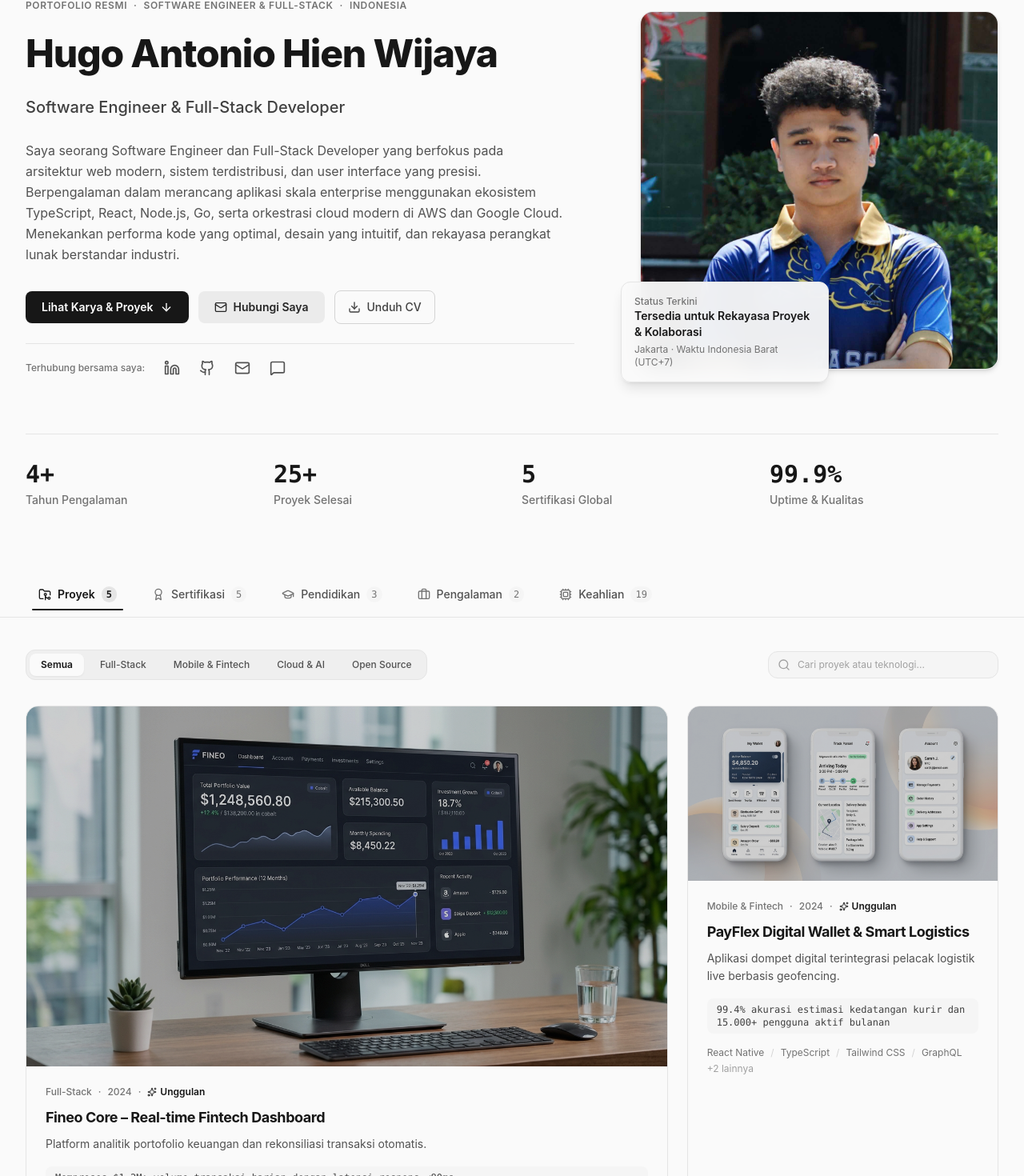
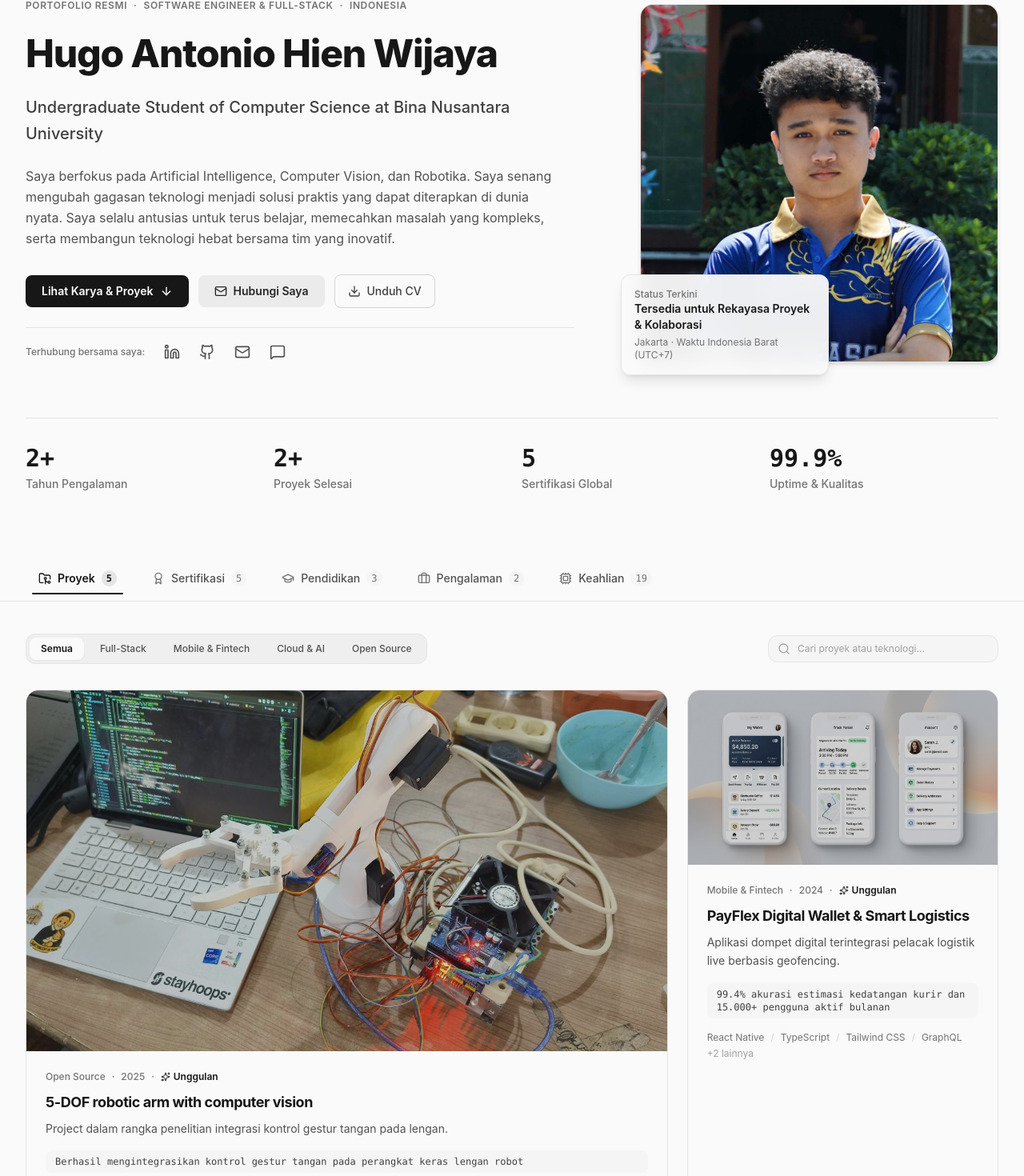
Before and after one commit to alberthugo17/alberthugo17.github.io, a React (Vite) app: page / in a window 1280 px wide. Shown: the part 122-1592 px from the top of the page at 80% size. Built offline with nearby package versions, Linux system fonts and the light colour scheme.

Commit message:
edit porto

```diff
--- a/src/data/portfolioData.ts
+++ b/src/data/portfolioData.ts
@@ -102,38 +102,38 @@ export const PROFILE_DATA = {
   shortName: 'Hugo Antonio',
 
   // Profesi / Jabatan Utama
-  role: 'Software Engineer & Full-Stack Developer',
+  role: 'Undergraduate Student of Computer Science at Bina Nusantara University',
 
   // Slogan / Tagline Singkat
-  tagline: 'Membangun aplikasi web mutakhir dengan arsitektur tangguh, performa tinggi, dan pengalaman pengguna yang elegan.',
+  tagline: 'If jatuh then bangkit',
 
   // Lokasi & Ketersediaan Kerja
-  location: 'Jakarta, Indonesia · Tersedia untuk Kolaborasi Global & Remote',
+  location: 'Malang, Indonesia · Tersedia untuk Kolaborasi',
 
   // Informasi Kontak Langsung
   email: 'djojowyn@gmail.com',
-  phone: '+62 812-8899-2310',
+  phone: '+62 857 5467 6175',
 
   // Tautan Langsung Chat WhatsApp (Pesan Otomatis)
-  whatsappUrl: 'https://wa.me/6281288992310?text=Halo%20Hugo%20Antonio,%20saya%20melihat%20portofolio%20Anda%20dan%20tertarik%20untuk%20berdiskusi.',
+  whatsappUrl: 'https://wa.me/6285754676175?text=Halo%20Hugo%20Antonio,%20saya%20melihat%20portofolio%20Anda%20dan%20tertarik%20untuk%20berdiskusi.',
 
   // Akun Jejaring Sosial & Media
   socials: {
-    linkedin: 'https://www.linkedin.com/in/hugoantonio/',
-    github: 'https://github.com/hugoantonio',
+    linkedin: 'https://www.linkedin.com/in/hugo-antonio-hien-wijaya-a28583372/',
+    github: 'https://github.com/alberthugo17',
     email: 'mailto:djojowyn@gmail.com',
   },
 
   // Statistik Utama di Bagian Hero
   stats: [
-    { label: 'Tahun Pengalaman', value: '4+' },
-    { label: 'Proyek Selesai', value: '25+' },
+    { label: 'Tahun Pengalaman', value: '2+' },
+    { label: 'Proyek Selesai', value: '2+' },
     { label: 'Sertifikasi Global', value: '5' },
     { label: 'Uptime & Kualitas', value: '99.9%' },
   ],
 
   // Biografi Singkat & Latar Belakang
-  bio: `Saya seorang Software Engineer dan Full-Stack Developer yang berfokus pada arsitektur web modern, sistem terdistribusi, dan user interface yang presisi. Berpengalaman dalam merancang aplikasi skala enterprise menggunakan ekosistem TypeScript, React, Node.js, Go, serta orkestrasi cloud modern di AWS dan Google Cloud. Menekankan performa kode yang optimal, desain yang intuitif, dan rekayasa perangkat lunak berstandar industri.`,
+  bio: `Saya berfokus pada Artificial Intelligence, Computer Vision, dan Robotika. Saya senang mengubah gagasan teknologi menjadi solusi praktis yang dapat diterapkan di dunia nyata. Saya selalu antusias untuk terus belajar, memecahkan masalah yang kompleks, serta membangun teknologi hebat bersama tim yang inovatif.`,
 
   // Foto Profil (mengacu pada import di BAGIAN 1)
   avatar: hugoAvatar,
@@ -148,21 +148,21 @@ export const PROFILE_DATA = {
 export const PROJECTS_DATA: ProjectItem[] = [
   {
     id: 'fineo-enterprise',
-    title: 'Fineo Core – Real-time Fintech Dashboard',
-    tagline: 'Platform analitik portofolio keuangan dan rekonsiliasi transaksi otomatis.',
-    category: 'Full-Stack',
-    year: '2024',
-    description: 'Sistem dashboard finansial komprehensif yang memproses jutaan transaksi mutasi rekening, menyajikan visualisasi analitik real-time, dan mengotomatiskan rekonsiliasi pembayaran antar bank.',
+    title: '5-DOF robotic arm with computer vision',
+    tagline: 'Project dalam rangka penelitian integrasi kontrol gestur tangan pada lengan.',
+    category: 'Open Source',
+    year: '2025',
+    description: 'Lengan robot 5 derajat DOF yang dikendalikan melalui pelacakan gestur tangan berbasis computer science secara real time. Sistem ini mengintegrasikan Python (OpenCV & MediaPipe) dengan Arduino Uno, menggunakaninverse kinematics dan komunikasi serial untuk pengendalian servo yang presisi.',
     image: projectFintech, // Foto/Screenshot Proyek
-    technologies: ['React 19', 'TypeScript', 'Tailwind CSS', 'Node.js', 'PostgreSQL', 'Redis', 'WebSockets'],
-    metrics: 'Memproses $1.2M+ volume transaksi harian dengan latensi respons <80ms',
+    technologies: ['Python', 'C++', 'Mediapipe', 'Open-CV', 'Arduino', 'Robotics', 'Hardware'],
+    metrics: 'Berhasil mengintegrasikan kontrol gestur tangan pada perangkat keras lengan robot',
     highlights: [
-      'Arsitektur microservices berorientasi event menggunakan Redis Streams dan message queuing.',
-      'Sistem visualisasi data performa tinggi berbasis SVG dan Canvas dengan zero-lag interaction.',
-      'Enkripsi multi-layer sesuai standar keamanan perbankan OWASP dan enkripsi transit TLS 1.3.',
-      'Dashboard responsif sempurna pada layar mobile hingga monitor ultrawide.'
+      'Pengendalian robot dengan bebas namun tetap stabil dan akurat.',
+      'Sistem kontrol gestur tangan tanpa sentuhan fisik.',
+      'Pengendalian merangkat keras dengan responsif, akurat, dan minim delay.',
+      'Integrasi sistem kontrol dengan perangkat keras secara real-time.'
     ],
-    liveUrl: 'https://demo-fineo.example.com', // Tautan Live Demo
+    liveUrl: 'https://drive.google.com/file/d/10Vf0pqVYaNtOGiDEo6p5sE7-wMWHkfCt/view', // Tautan Live Demo
     githubUrl: 'https://github.com/hugoantonio/fineo-fintech-core', // Tautan Repositori GitHub
     featured: true, // true jika ingin ditampilkan lebih besar di Bento Grid
   },
```
Also changed, not shown: src/assets/images/project_fintech_platform_1793280038169.jpg.
